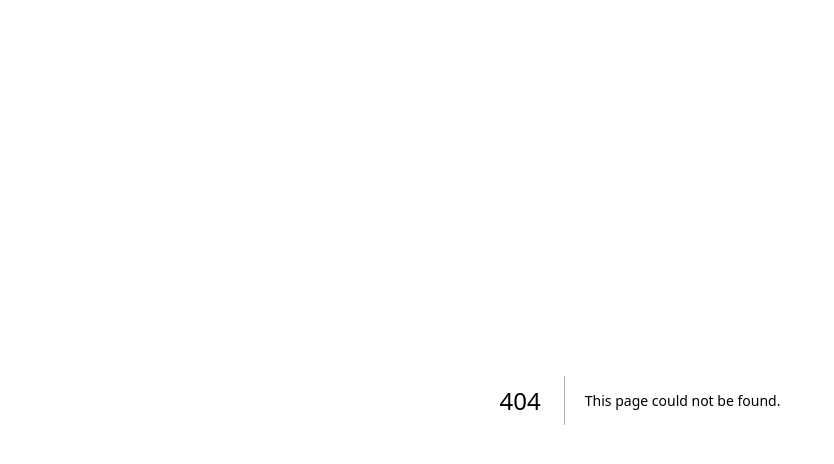
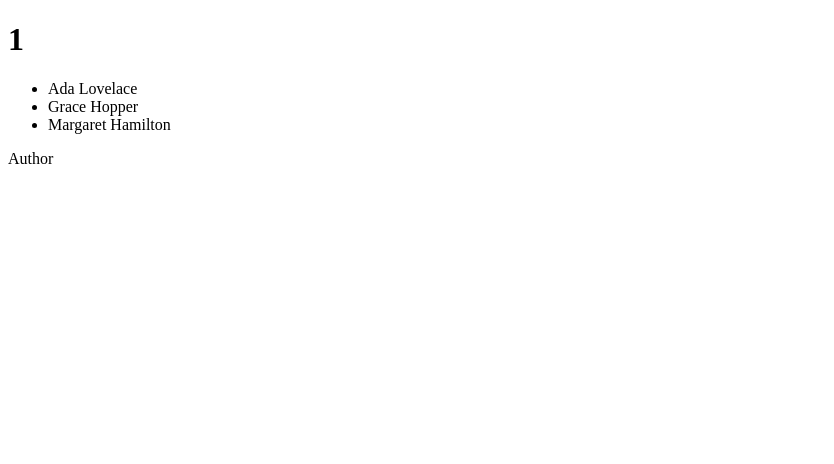
Before and after one commit to alexisart/site, a Next.js app: page /author/1 in a window 1280 px wide. Before the commit this address had no page. Shown: the top 464 px of the page, without its empty margins (0-834 px from the left). Built offline with nearby package versions, Linux system fonts and the light colour scheme.

Commit message:
Author Page

```diff
--- /dev/null
+++ b/app/author/[slug]/page.tsx
@@ -0,0 +1,24 @@
+// https://beta.nextjs.org/docs/rendering/server-and-client-components
+//
+
+import Favorites from '../../Favorites'
+
+function Header({ title }) {
+	return <h1>{title ? title : 'Default title'}</h1>;
+}
+
+export default async function Page({params}) {
+	const names = ['Ada Lovelace', 'Grace Hopper', 'Margaret Hamilton'];
+
+	return (
+		<div>
+			<Header title={params.slug} />
+			<ul>
+				{names.map((name) => (
+					<li key={name}>{name}</li>
+				))}
+			</ul>
+			<Favorites>Author</Favorites>
+		</div>
+	)
+}
--- a/next.config.js
+++ b/next.config.js
@@ -10,6 +10,19 @@ const nextConfig = {
 			{
 				source: '/blog/:slug',
 				destination: '/api/blog/:slug',
+				permanent: false,
+				has: [
+					{
+						// Accept: application/activity+json
+						type: 'header',
+						key: 'Accept',
+						value: '(.*(?<found>application\/activity\\+json).*)'
+					},
+				],
+			},
+			{
+				source: '/author/:slug',
+				destination: '/api/author/:slug',
 				permanent: false,
 				has: [
 					{
--- a/pages/api/users/[slug]/index.ts
+++ b/pages/api/author/[slug]/index.ts
@@ -9,7 +9,7 @@ export default async function handler(req, res) {
 	const domain = `${proto}://${req.headers.host}`
 	const path = req.url
 	const url = `${domain}${path}`
-	const users = `${domain}/authors/${slug}`
+	const author = `${domain}/author/${slug}`
 	const publickey = "-----BEGIN PUBLIC KEY-----\nMIIBIjANBgkqhkiG9w0BAQEFAAOCAQ8AMIIBCgKCAQEAs7HlUayxKMv4tDRqeDBJ\nqMIx4ldTsp51yxjMSgZt8uLLoF5Q9iUYEIb0St7EVUcpyf62e85P4o8NMPPg/0aH\nyOh0/lUiAhrRSWs3KW+jxDLluQ441oyTs+iFP7F5GaT0kJbPTXNxzhN4K456ookp\nqNKl7pW5C999Dc77Het0gpqXbmGdT+rrB9M9z98QQu9w6kOX3uyjEVFKabtgxpD5\n4+8CDy+t7hQiiXyscmMlbQdqN062DL92V7FxzgPssbVNuFGlMNSVj1zmEOP8t2oO\nq1CmvzeEWUTwW2ZCaZLyWlpNDahVK6keegCrSRXdZ/CZrXLSc/eTsCkBkKhGpToo\nwQIDAQAB\n-----END PUBLIC KEY-----"
 
 	const name = `${slug} <demo>`
@@ -29,7 +29,7 @@ export default async function handler(req, res) {
 		"id": url,
 		"type": "Service",
 		"preferredUsername": slug,
-		"url": users,
+		"url": author,
 		"inbox": `${url}/inbox`,
 		"outbox": `${url}/outbox`,
 		"following": `${url}/following`,
--- a/pages/api/blog/[slug]/index.ts
+++ b/pages/api/blog/[slug]/index.ts
@@ -10,8 +10,8 @@ export default async function handler(req, res) {
 	const path = req.url
 	const url = `${domain}${path}`
 	const page = `${domain}/blog/${slug}`
-	const users = `${domain}/api/users/alexis`
-	const followers = `${users}/followers`
+	const author = `${domain}/api/author/alexis`
+	const followers = `${author}/followers`
 
 	const message = `<p>This is a test post under the slug, "${slug}"</p>`
 
@@ -34,7 +34,7 @@ export default async function handler(req, res) {
 		"inReplyTo": null,
 		"published": "2023-03-06T00:00:00Z",
 		"url": page,
-		"attributedTo": users,
+		"attributedTo": author,
 		"to": [
 			"https://www.w3.org/ns/activitystreams#Public"
 		],
```
